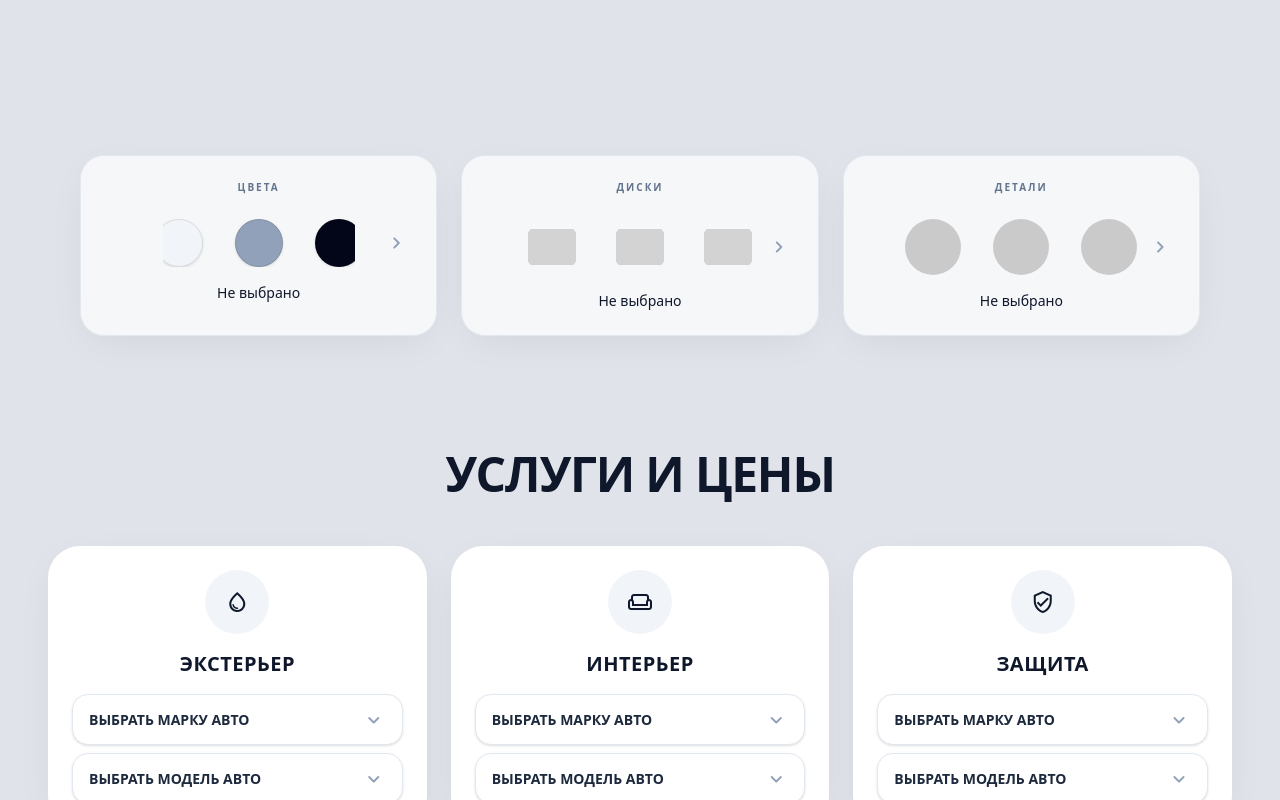
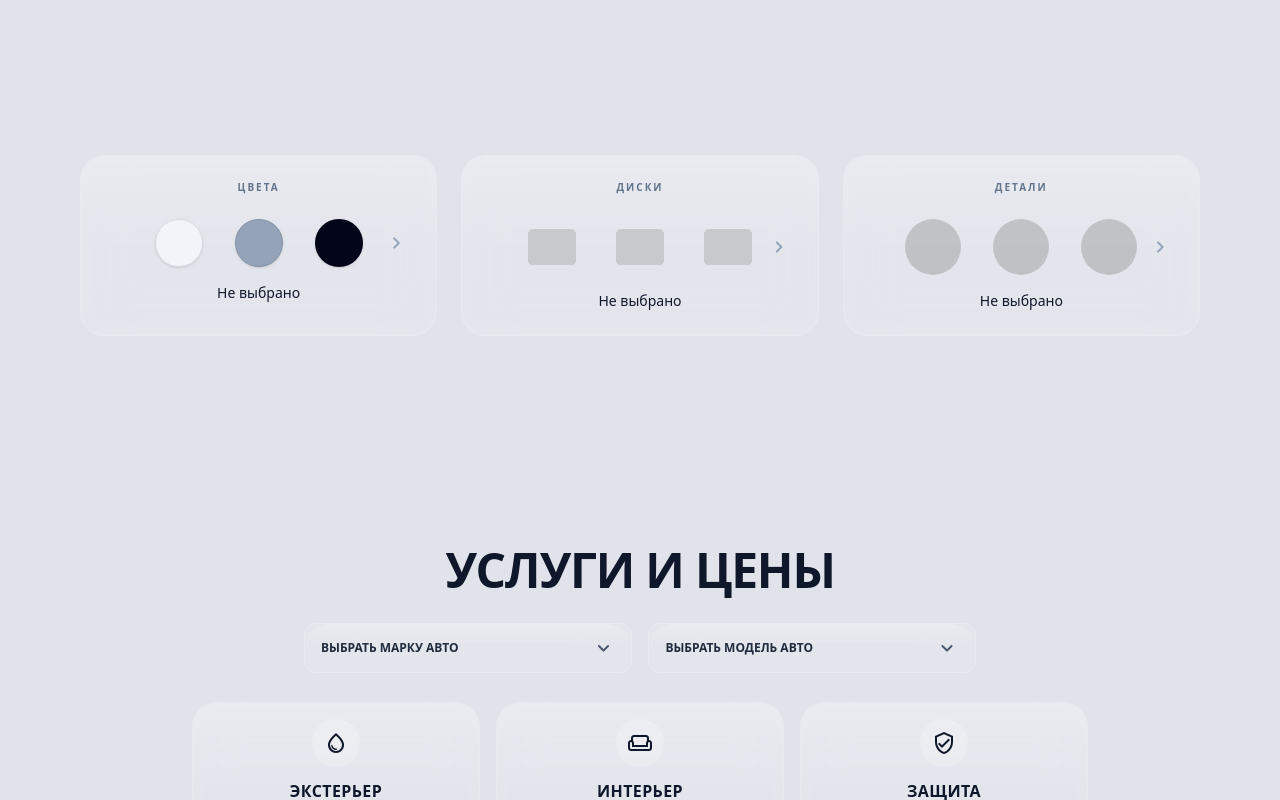
Before and after one commit to oticorawe63/DETAILING, a Next.js app: page / in a window 1280 px wide. Shown: the part 2000-2800 px from the top of the page. Built offline with nearby package versions, Linux system fonts and the light colour scheme; grey boxes are pictures that could not be loaded.

Commit message:
Implement "Liquid Glass" theme and resolve layout issues
Co-authored-by: oticorawe63 <262996205+oticorawe63@users.noreply.github.com>

```diff
--- a/src/app/globals.css
+++ b/src/app/globals.css
@@ -1,47 +1,98 @@
 @import "tailwindcss";
 
 @theme {
-  --color-primary: #dc2626; /* Using a unified bold red */
+  --font-sans: var(--font-public-sans), ui-sans-serif, system-ui, sans-serif;
+
+  --color-primary: #dc2626;
   --color-background-light: #e0e3ea;
+  --color-background-dark: #121214;
   --color-card-light: #ffffff;
+  --color-card-dark: #1e1e22;
 
-  --font-sans: var(--font-public-sans), sans-serif;
-  --font-display: var(--font-public-sans), sans-serif;
-  --font-body: var(--font-public-sans), sans-serif;
+  --color-slate-900: #0f172a;
+  --color-slate-800: #1e293b;
+  --color-slate-700: #334155;
+  --color-slate-600: #475569;
+  --color-slate-500: #64748b;
+  --color-slate-400: #94a3b8;
+  --color-slate-300: #cbd5e1;
+  --color-slate-200: #e2e8f0;
+  --color-slate-100: #f1f5f9;
 
-  --radius-xl: 1rem;
-  --radius-2xl: 1.5rem;
-  --radius-3xl: 2rem;
-  --radius-pill: 9999px;
+  --color-gray-900: #111827;
+  --color-gray-800: #1f2937;
+  --color-gray-700: #374151;
+  --color-gray-600: #4b5563;
+  --color-gray-500: #6b7280;
+  --color-gray-400: #9ca3af;
+  --color-gray-300: #d1d5db;
+  --color-gray-200: #e5e7eb;
+  --color-gray-100: #f3f4f6;
 
-  --shadow-soft: 0 10px 40px -10px rgba(0, 0, 0, 0.08);
-  --shadow-float: 0 10px 30px -5px rgba(0, 0, 0, 0.08);
-  --shadow-glow: 0 0 20px rgba(220, 38, 38, 0.3);
-  --shadow-platform: 0 25px 50px -12px rgba(0, 0, 0, 0.25);
+  --shadow-soft: 0 10px 40px -10px rgba(0,0,0,0.08);
+  --shadow-float: 0 10px 30px -5px rgba(0,0,0,0.08);
 }
 
-@layer base {
-  body {
-    @apply antialiased overflow-x-hidden;
+@layer components {
+  .liquid-glass {
+    background-color: rgba(255, 255, 255, 0.1);
+    backdrop-filter: blur(24px);
+    -webkit-backdrop-filter: blur(24px);
+    border: 1px solid rgba(255, 255, 255, 0.2);
+    border-radius: 1.5rem;
+    box-shadow: inset 0 0 15px rgba(255, 255, 255, 0.1);
+    position: relative;
+    overflow: hidden;
+    transition: all 0.3s ease;
+  }
+
+  .dark .liquid-glass {
+    background-color: rgba(0, 0, 0, 0.2);
+    border: 1px solid rgba(255, 255, 255, 0.1);
+    box-shadow: inset 0 0 15px rgba(255, 255, 255, 0.05);
+  }
+
+  .liquid-glass:hover {
+    backdrop-filter: blur(32px);
+    -webkit-backdrop-filter: blur(32px);
+    border-color: rgba(255, 255, 255, 0.4);
+  }
+
+  .dark .liquid-glass:hover {
+    border-color: rgba(255, 255, 255, 0.2);
+  }
+
+  .liquid-glass::before {
+    content: '';
+    position: absolute;
+    top: 0;
+    left: 0;
+    right: 0;
+    height: 50%;
+    background: linear-gradient(to bottom, rgba(255, 255, 255, 0.2), transparent);
+    pointer-events: none;
+    border-radius: 1.5rem 1.5rem 0 0;
   }
 }
 
 @layer utilities {
-  .hide-scrollbar::-webkit-scrollbar {
-    display: none;
-  }
   .hide-scrollbar {
     -ms-overflow-style: none;
     scrollbar-width: none;
   }
 
-  .glass-effect {
-    backdrop-filter: blur(16px);
-    -webkit-backdrop-filter: blur(16px);
-    background: rgba(255, 255, 255, 0.7);
-  }
-
-  .car-platform {
-    background: radial-gradient(closest-side, rgba(0,0,0,0.1) 0%, rgba(0,0,0,0) 100%);
+  .hide-scrollbar::-webkit-scrollbar {
+    display: none;
   }
 }
+
+body {
+  font-family: var(--font-sans);
+  background-color: var(--color-background-light);
+  color: var(--color-slate-900);
+}
+
+.dark body {
+  background-color: var(--color-background-dark);
+  color: var(--color-slate-100);
+}
--- a/src/components/Navbar.tsx
+++ b/src/components/Navbar.tsx
@@ -45,7 +45,7 @@ export function Navbar() {
           DETAILING<span className="text-primary not-italic">23</span>
         </div>
       </div>
-      <div className="pointer-events-auto bg-card-light rounded-full px-2 py-2 flex gap-2 items-center shadow-lg border border-slate-200">
+      <div className="pointer-events-auto liquid-glass !rounded-full px-2 py-2 flex gap-2 items-center">
         <button
           onClick={() => scrollTo("hero")}
           className={`w-10 h-10 rounded-full flex items-center justify-center transition-colors ${
--- a/src/sections/ConfiguratorSection.tsx
+++ b/src/sections/ConfiguratorSection.tsx
@@ -115,8 +115,8 @@ export function ConfiguratorSection() {
 
       <div className="w-full grid grid-cols-1 md:grid-cols-3 gap-6 relative z-10 max-w-7xl mx-auto px-0 md:px-12 mt-auto mb-4">
         {/* Colors Panel */}
-        <div className="glass-effect rounded-2xl shadow-soft transition-all duration-300 flex flex-col items-center p-6 border border-slate-200">
-          <h3 className="text-[10px] font-bold tracking-[0.2em] text-slate-500 uppercase mb-6">
+        <div className="liquid-glass flex flex-col items-center p-6">
+          <h3 className="text-[10px] font-bold tracking-[0.2em] text-slate-500 uppercase mb-6 relative z-10">
             Цвета
           </h3>
           <div className="w-full flex items-center justify-between">
@@ -129,7 +129,7 @@ export function ConfiguratorSection() {
             >
               <MaterialIcon name="chevron_left" className="text-lg" />
             </button>
-            <div className="relative w-48 h-12 flex justify-center overflow-hidden">
+            <div className="relative w-48 h-12 flex justify-center !overflow-visible">
               <AnimatePresence initial={false} custom={colorDirection}>
                 <motion.div
                   key={colorPage}
@@ -173,8 +173,8 @@ export function ConfiguratorSection() {
         </div>
 
         {/* Wheels Panel */}
-        <div className="glass-effect rounded-2xl shadow-soft transition-all duration-300 flex flex-col items-center p-6 border border-slate-200">
-          <h3 className="text-[10px] font-bold tracking-[0.2em] text-slate-500 uppercase mb-6">
+        <div className="liquid-glass flex flex-col items-center p-6">
+          <h3 className="text-[10px] font-bold tracking-[0.2em] text-slate-500 uppercase mb-6 relative z-10">
             Диски
           </h3>
           <div className="w-full flex items-center justify-between">
@@ -187,7 +187,7 @@ export function ConfiguratorSection() {
             >
               <MaterialIcon name="chevron_left" className="text-lg" />
             </button>
-            <div className="relative w-[264px] h-14 flex justify-center overflow-hidden">
+            <div className="relative w-[264px] h-14 flex justify-center !overflow-visible">
               <AnimatePresence initial={false} custom={wheelDirection}>
                 <motion.div
                   key={wheelPage}
@@ -234,8 +234,8 @@ export function ConfiguratorSection() {
         </div>
 
         {/* Details Panel */}
-        <div className="glass-effect rounded-2xl shadow-soft transition-all duration-300 flex flex-col items-center p-6 border border-slate-200">
-          <h3 className="text-[10px] font-bold tracking-[0.2em] text-slate-500 uppercase mb-6">
+        <div className="liquid-glass flex flex-col items-center p-6">
+          <h3 className="text-[10px] font-bold tracking-[0.2em] text-slate-500 uppercase mb-6 relative z-10">
             Детали
           </h3>
           <div className="w-full flex items-center justify-between">
@@ -248,7 +248,7 @@ export function ConfiguratorSection() {
             >
               <MaterialIcon name="chevron_left" className="text-lg" />
             </button>
-            <div className="relative w-[264px] h-14 flex justify-center overflow-hidden">
+            <div className="relative w-[264px] h-14 flex justify-center !overflow-visible">
               <AnimatePresence initial={false} custom={detailDirection}>
                 <motion.div
                   key={detailPage}
--- a/src/sections/PricingSection.tsx
+++ b/src/sections/PricingSection.tsx
@@ -23,7 +23,44 @@ const SERVICES = [
   { id: "ppf", title: "Антигравийная пленка", icon: "shield", basePrice: 120000 },
 ];
 
-function ServiceCard({ service }: { service: typeof SERVICES[0] }) {
+function ServiceCard({ service, selectedBrand, selectedModel }: { service: typeof SERVICES[0], selectedBrand: string | null, selectedModel: string | null }) {
+  const getPrice = () => {
+    let mult = 1.0;
+    if (selectedBrand === "Porsche") mult = 1.8;
+    else if (selectedBrand === "Mercedes-Benz" || selectedBrand === "BMW" || selectedBrand === "Audi") mult = 1.4;
+    else if (selectedBrand === "Lexus") mult = 1.3;
+
+    return Math.round(service.basePrice * mult).toLocaleString("ru-RU");
+  };
+
+  return (
+    <div className="liquid-glass p-3 md:p-4 transition-all duration-300 transform group hover:-translate-y-1 hover:shadow-[inset_0_0_20px_rgba(255,255,255,0.2)] flex flex-col h-full min-h-[160px]">
+      <div className="relative z-10 flex flex-col flex-grow items-center text-center">
+        <div className="w-10 h-10 md:w-12 md:h-12 rounded-full bg-white/20 flex items-center justify-center group-hover:bg-primary group-hover:text-white transition-colors mb-2 md:mb-3">
+          <MaterialIcon name={service.icon} outline className="text-lg md:text-xl" />
+        </div>
+        <h3 className="font-bold text-sm md:text-base tracking-wide uppercase text-slate-900 mb-4">
+          {service.title}
+        </h3>
+
+        <div className="mt-auto w-full">
+          {selectedBrand && selectedModel ? (
+            <div className="flex flex-col items-center justify-center">
+              <span className="text-[10px] text-primary font-bold uppercase tracking-widest mb-1">Стоимость</span>
+              <span className="text-xl md:text-2xl font-black text-slate-900">{getPrice()} ₽</span>
+            </div>
+          ) : (
+            <p className="text-[10px] font-bold text-slate-400 uppercase tracking-widest text-center cursor-default">
+              ВЫБЕРИТЕ МАРКУ И МОДЕЛЬ АВТО
+            </p>
+          )}
+        </div>
+      </div>
+    </div>
+  );
+}
+
+export function PricingSection() {
   const [selectedBrand, setSelectedBrand] = useState<string | null>(null);
   const [selectedModel, setSelectedModel] = useState<string | null>(null);
   const [activeSelect, setActiveSelect] = useState<'brand' | 'model' | null>(null);
@@ -34,51 +71,24 @@ function ServiceCard({ service }: { service: typeof SERVICES[0] }) {
     setActiveSelect(null);
   };
 
-  const getPrice = () => {
-    let mult = 1.0;
-    if (selectedBrand === "Porsche") mult = 1.8;
-    else if (selectedBrand === "Mercedes-Benz" || selectedBrand === "BMW" || selectedBrand === "Audi") mult = 1.4;
-    else if (selectedBrand === "Lexus") mult = 1.3;
+  return (
+    <section id="pricing" className="h-full flex flex-col px-4 md:px-12 py-8 max-w-7xl mx-auto w-full justify-center font-display bg-background-light text-slate-900">
+      <div className="w-full text-center mb-6">
+        <h2 className="text-3xl md:text-5xl font-black tracking-tight uppercase text-slate-900 mb-6">
+          УСЛУГИ И ЦЕНЫ
+        </h2>
 
-    return Math.round(service.basePrice * mult).toLocaleString("ru-RU");
-  };
-
-  return (
-    <div className="bg-card-light rounded-2xl md:rounded-3xl p-4 md:p-6 shadow-soft hover:shadow-lg transition-shadow duration-300 relative overflow-hidden group flex flex-col h-full min-h-[280px]">
-      <div className="relative z-10 flex flex-col flex-grow">
-        <div className="flex flex-col items-center mb-4">
-          <div className="w-12 h-12 md:w-16 md:h-16 rounded-full bg-slate-100 flex items-center justify-center group-hover:bg-primary group-hover:text-white transition-colors mb-2 md:mb-4">
-            <MaterialIcon name={service.icon} outline className="text-xl md:text-2xl" />
-          </div>
-          <h3 className="font-bold text-lg md:text-xl tracking-wide uppercase text-center text-slate-900">
-            {service.title}
-          </h3>
-        </div>
-
-        <div className="flex flex-col gap-2 mt-auto h-[110px] justify-end relative">
-          {selectedBrand && selectedModel && activeSelect === null ? (
-            <div className="flex items-center justify-between bg-primary/10 border border-primary/20 p-4 rounded-xl h-full">
-              <div className="flex flex-col justify-center">
-                <span className="text-xs text-primary font-bold uppercase tracking-wider mb-1">Итоговая стоимость</span>
-                <span className="text-2xl font-black text-slate-900">{getPrice()} ₽</span>
-              </div>
-              <button
-                onClick={handleReset}
-                className="w-10 h-10 flex-shrink-0 flex items-center justify-center bg-slate-200 hover:bg-slate-300 rounded-full transition-colors text-slate-600 hover:text-slate-900"
-                title="Сбросить выбор"
-              >
-                <MaterialIcon name="refresh" />
-              </button>
-            </div>
-          ) : activeSelect === 'brand' ? (
-            <div className="flex flex-col h-full bg-white rounded-xl border border-slate-200 overflow-hidden shadow-sm">
+        {/* Global Selectors */}
+        <div className="flex flex-col md:flex-row gap-4 justify-center items-center max-w-2xl mx-auto relative z-20 h-[60px]">
+          {activeSelect === 'brand' ? (
+            <div className="flex flex-col w-full md:w-1/2 bg-white rounded-xl border border-slate-200 overflow-hidden shadow-xl absolute top-0 left-0 md:relative z-30">
                <div className="flex items-center justify-between p-2 border-b border-slate-200 bg-slate-50">
                   <span className="text-xs font-bold text-slate-500 ml-2 uppercase">Выберите марку</span>
                   <button onClick={() => setActiveSelect(null)} className="text-slate-500 hover:text-slate-800 p-1">
                      <MaterialIcon name="close" className="text-sm" />
                   </button>
                </div>
-               <div className="flex-col overflow-y-auto p-2 space-y-1" style={{ maxHeight: "100px" }}>
+               <div className="flex-col overflow-y-auto p-2 space-y-1" style={{ maxHeight: "150px" }}>
                   {BRANDS.map(b => (
                      <button key={b} onClick={() => { setSelectedBrand(b); setSelectedModel(null); setActiveSelect(null); }} className="w-full text-left px-3 py-2 text-sm bg-white hover:bg-primary hover:text-white rounded-lg transition-colors text-slate-800">
                         {b}
@@ -86,15 +96,28 @@ function ServiceCard({ service }: { service: typeof SERVICES[0] }) {
                   ))}
                </div>
             </div>
-          ) : activeSelect === 'model' ? (
-            <div className="flex flex-col h-full bg-white rounded-xl border border-slate-200 overflow-hidden shadow-sm">
+          ) : (
+            <button
+              onClick={() => setActiveSelect('brand')}
+              className={cn(
+                "w-full md:w-1/2 py-3 rounded-xl border border-white/20 hover:bg-white/30 font-bold text-xs transition-all uppercase truncate px-4 flex justify-between items-center text-slate-800 liquid-glass shadow-none",
+                selectedBrand && "border-primary/50 text-slate-900 bg-white/40"
+              )}
+            >
+              <span>{selectedBrand ? selectedBrand : "ВЫБРАТЬ МАРКУ АВТО"}</span>
+              <MaterialIcon name="expand_more" className={cn("text-lg", selectedBrand ? "text-primary" : "text-slate-600")} />
+            </button>
+          )}
+
+          {activeSelect === 'model' ? (
+            <div className="flex flex-col w-full md:w-1/2 bg-white rounded-xl border border-slate-200 overflow-hidden shadow-xl absolute top-0 right-0 md:relative z-30">
                <div className="flex items-center justify-between p-2 border-b border-slate-200 bg-slate-50">
                   <span className="text-xs font-bold text-slate-500 ml-2 uppercase">Выберите модель</span>
                   <button onClick={() => setActiveSelect(null)} className="text-slate-500 hover:text-slate-800 p-1">
                      <MaterialIcon name="close" className="text-sm" />
                   </button>
                </div>
-               <div className="flex-col overflow-y-auto p-2 space-y-1" style={{ maxHeight: "100px" }}>
+               <div className="flex-col overflow-y-auto p-2 space-y-1" style={{ maxHeight: "150px" }}>
                   {selectedBrand ? CAR_DATA[selectedBrand].map(m => (
                      <button key={m} onClick={() => { setSelectedModel(m); setActiveSelect(null); }} className="w-full text-left px-3 py-2 text-sm bg-white hover:bg-primary hover:text-white rounded-lg transition-colors text-slate-800">
                         {m}
@@ -105,49 +128,34 @@ function ServiceCard({ service }: { service: typeof SERVICES[0] }) {
                </div>
             </div>
           ) : (
-            <>
-              <button
-                onClick={() => setActiveSelect('brand')}
-                className={cn(
-                  "w-full py-3 md:py-4 rounded-xl border border-slate-200 hover:bg-slate-900 hover:text-white font-bold text-xs md:text-sm transition-colors uppercase truncate px-4 flex justify-between items-center text-slate-800 bg-white shadow-sm",
-                  selectedBrand && "border-primary/50 text-slate-900 bg-slate-50"
-                )}
-              >
-                <span>{selectedBrand ? selectedBrand : "ВЫБРАТЬ марку авто"}</span>
-                <MaterialIcon name="expand_more" className={cn("text-lg", selectedBrand ? "text-primary" : "text-slate-400")} />
-              </button>
+            <div className="flex w-full md:w-1/2 gap-2">
               <button
                 onClick={() => setActiveSelect('model')}
                 className={cn(
-                  "w-full py-3 md:py-4 rounded-xl border border-slate-200 hover:bg-slate-900 hover:text-white font-bold text-xs md:text-sm transition-colors uppercase truncate px-4 flex justify-between items-center text-slate-800 bg-white shadow-sm",
-                  selectedModel && "border-primary/50 text-slate-900 bg-slate-50"
+                  "flex-grow py-3 rounded-xl border border-white/20 hover:bg-white/30 font-bold text-xs transition-all uppercase truncate px-4 flex justify-between items-center text-slate-800 liquid-glass shadow-none",
+                  selectedModel && "border-primary/50 text-slate-900 bg-white/40"
                 )}
               >
-                <span>{selectedModel ? selectedModel : "ВЫБРАТЬ модель авто"}</span>
-                <MaterialIcon name="expand_more" className={cn("text-lg", selectedModel ? "text-primary" : "text-slate-400")} />
+                <span>{selectedModel ? selectedModel : "ВЫБРАТЬ МОДЕЛЬ АВТО"}</span>
+                <MaterialIcon name="expand_more" className={cn("text-lg", selectedModel ? "text-primary" : "text-slate-600")} />
               </button>
-            </>
+              {selectedBrand && selectedModel && (
+                <button
+                  onClick={handleReset}
+                  className="w-12 flex-shrink-0 flex items-center justify-center bg-slate-200 hover:bg-slate-300 rounded-xl transition-colors text-slate-600 hover:text-slate-900"
+                  title="Сбросить выбор"
+                >
+                  <MaterialIcon name="refresh" className="text-lg" />
+                </button>
+              )}
+            </div>
           )}
         </div>
       </div>
-    </div>
-  );
-}
 
-export function PricingSection() {
-  return (
-    <section id="pricing" className="h-full flex flex-col px-4 md:px-12 py-8 md:py-12 max-w-7xl mx-auto w-full justify-center font-display bg-background-light text-slate-900">
-      <div className="flex flex-col md:flex-row justify-between items-start md:items-end mb-6">
-        <div className="w-full text-center mb-6">
-          <h2 className="text-3xl md:text-5xl font-black tracking-tight uppercase text-slate-900">
-            УСЛУГИ И ЦЕНЫ
-          </h2>
-        </div>
-      </div>
-
-      <div className="grid grid-cols-1 md:grid-cols-2 lg:grid-cols-3 gap-4 lg:gap-6 w-full mb-4">
+      <div className="grid grid-cols-2 md:grid-cols-3 gap-3 md:gap-4 w-full mb-4 relative z-10 max-w-4xl mx-auto">
         {SERVICES.map((service) => (
-          <ServiceCard key={service.id} service={service} />
+          <ServiceCard key={service.id} service={service} selectedBrand={selectedBrand} selectedModel={selectedModel} />
         ))}
       </div>
     </section>
```
Also changed, not shown: src/sections/QuoteSection.tsx (+28 -28 lines), src/sections/ResultsSection.tsx (+4 -6 lines), src/sections/TestimonialsSection.tsx (+11 -11 lines), 2 other files (tests, documents, lock files or other folders).
